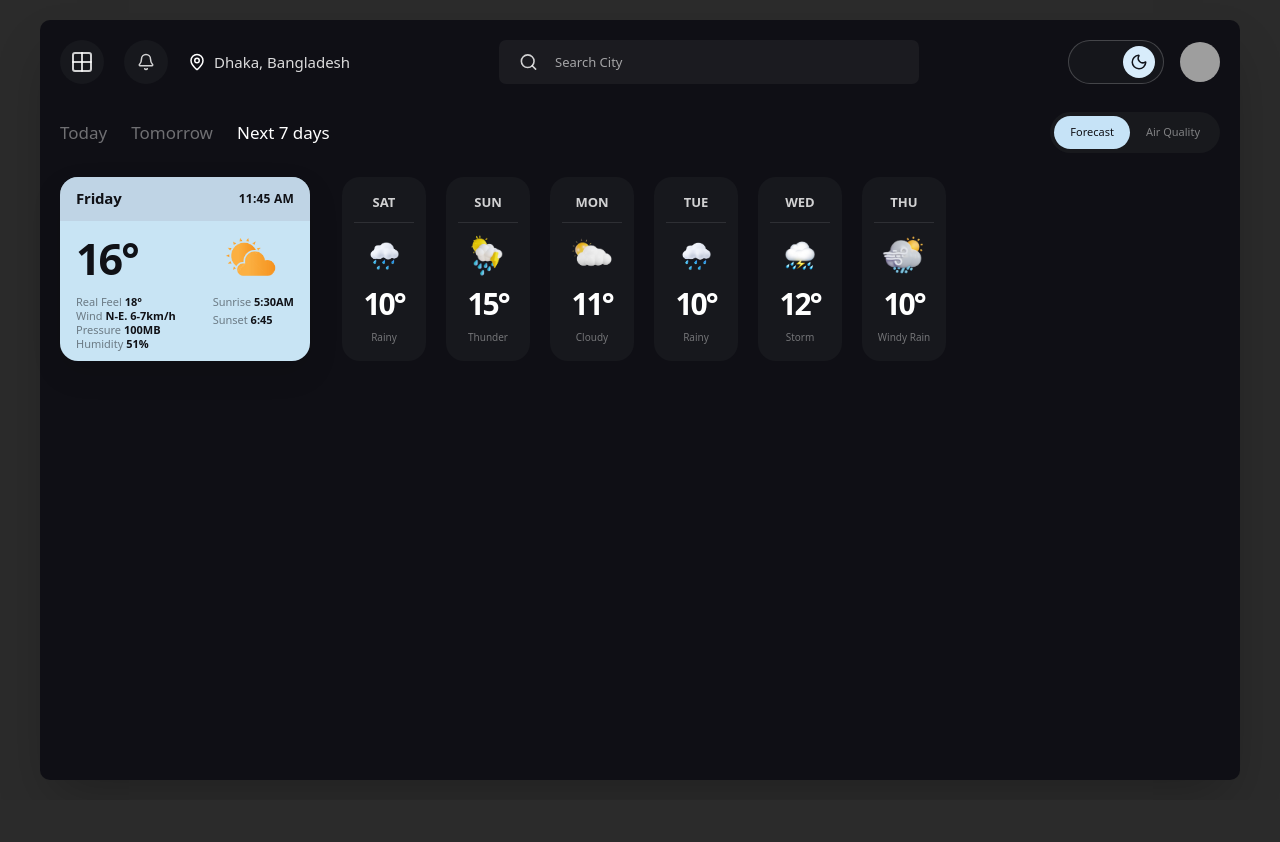
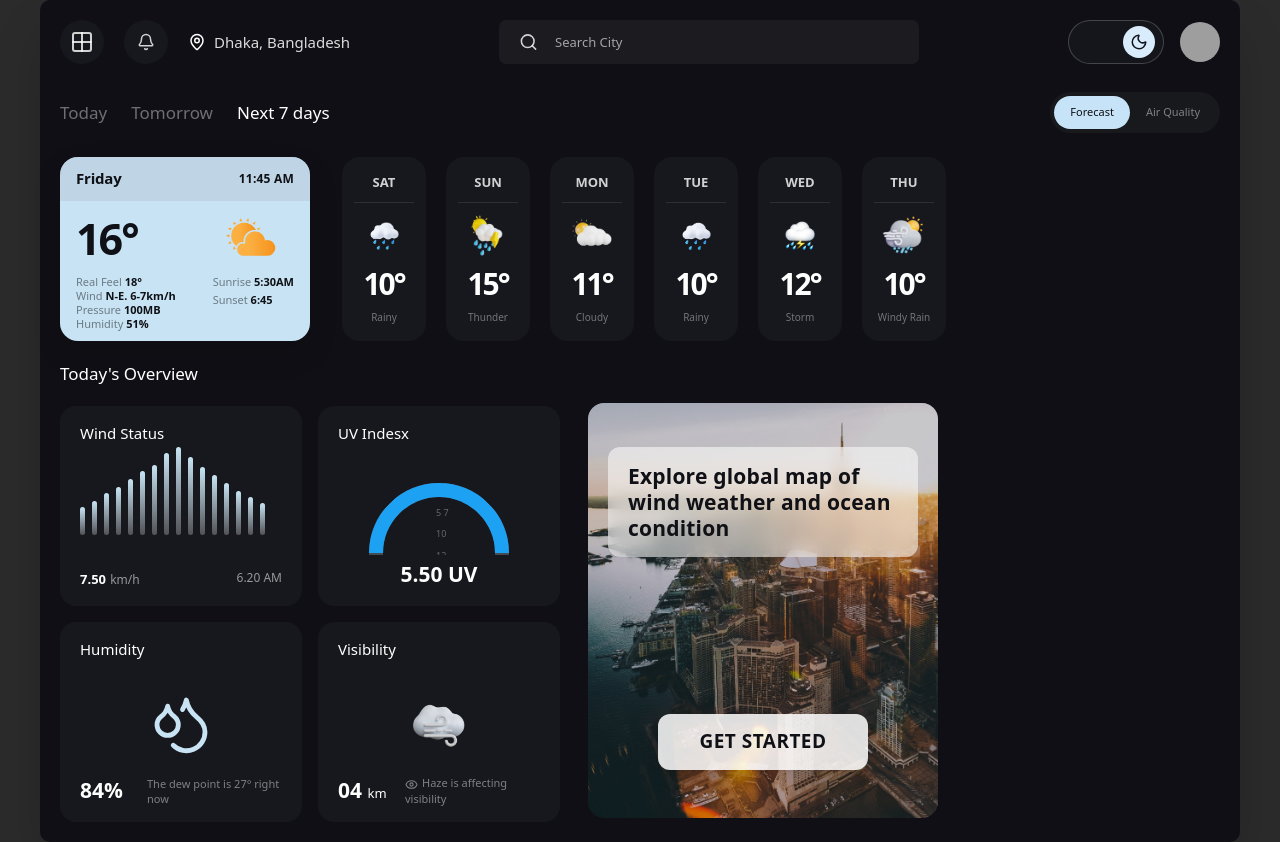
Before and after one commit to vahid2104/weather-dashboard, a Next.js app: page / in a window 1280 px wide. Before the commit the page ends 800 px from the top, so only its background shows below. Built offline with nearby package versions, Linux system fonts and the light colour scheme; grey boxes are pictures that could not be loaded.

Commit message:
feat: add overview section

```diff
--- a/src/components/Dashboard.tsx
+++ b/src/components/Dashboard.tsx
@@ -7,12 +7,15 @@ import {
   tabsData,
   todayWeather,
   weeklyForecast,
+  overviewData,
+  mapBannerData,
 } from "@/lib/mockData";
+import Overview from "./overview";
 
 const Dashboard = () => {
   return (
     <main className="flex justify-center items-center min-h-screen bg-[#2b2b2b] px-10 py10">
-      <div className="mx-auto h-190 w-305 rounded-[10px] bg-[#0f0f15] p-5 shadow-2xl">
+      <div className="mx-auto min-h-205 w-300 rounded-[10px] bg-[#0f0f15] p-5 shadow-2xl">
         <Navbar
           location={navbarData.location}
           searchPlaceholder={navbarData.searchPlaceholder}
@@ -28,6 +31,8 @@ const Dashboard = () => {
           <TodayWeatherCard weather={todayWeather} />
           <WeeklyForecast forecast={weeklyForecast} />
         </section>
+
+        <Overview data={overviewData} mapBanner={mapBannerData} />
       </div>
     </main>
   );
--- /dev/null
+++ b/src/components/overview/Overview.tsx
@@ -0,0 +1,189 @@
+"use client";
+
+import Image from "next/image";
+import { motion } from "framer-motion";
+import { Droplets, Eye } from "lucide-react";
+import { overviewStyles as styles } from "./overview.styles";
+
+type OverviewData = {
+  wind: {
+    title: string;
+    speed: string;
+    unit: string;
+    time: string;
+    bars: number[];
+  };
+  uvIndex: {
+    title: string;
+    value: string;
+    unit: string;
+    max: number;
+  };
+  humidity: {
+    title: string;
+    value: string;
+    unit: string;
+    description: string;
+  };
+  visibility: {
+    title: string;
+    value: string;
+    unit: string;
+    description: string;
+  };
+};
+
+type MapBannerData = {
+  title: string;
+  buttonText: string;
+  imageUrl: string;
+};
+
+type OverviewProps = {
+  data: OverviewData;
+  mapBanner: MapBannerData;
+};
+
+export default function Overview({ data, mapBanner }: OverviewProps) {
+  return (
+    <section className={styles.section}>
+      <div className={styles.leftContent}>
+        <h2 className={styles.title}>Today&apos;s Overview</h2>
+
+        <div className={styles.grid}>
+          <motion.article
+            initial={{ opacity: 0, y: 14 }}
+            animate={{ opacity: 1, y: 0 }}
+            transition={{ duration: 0.35, delay: 0.1 }}
+            className={styles.card}
+          >
+            <h3 className={styles.cardTitle}>{data.wind.title}</h3>
+
+            <div className={styles.windBars}>
+              {data.wind.bars.map((height, index) => (
+                <motion.div
+                  key={index}
+                  initial={{ height: 0 }}
+                  animate={{ height }}
+                  transition={{
+                    duration: 0.5,
+                    delay: index * 0.03,
+                    ease: "easeOut",
+                  }}
+                  className={styles.windBar}
+                />
+              ))}
+            </div>
+
+            <div className={styles.cardFooter}>
+              <p>
+                <span className={styles.footerValue}>{data.wind.speed}</span>{" "}
+                <span className={styles.footerMuted}>{data.wind.unit}</span>
+              </p>
+
+              <p className={styles.footerMuted}>{data.wind.time}</p>
+            </div>
+          </motion.article>
+
+          <motion.article
+            initial={{ opacity: 0, y: 14 }}
+            animate={{ opacity: 1, y: 0 }}
+            transition={{ duration: 0.35, delay: 0.15 }}
+            className={styles.card}
+          >
+            <h3 className={styles.cardTitle}>{data.uvIndex.title}</h3>
+
+            <div className={styles.uvWrapper}>
+              <div className={styles.uvGauge}>
+                <div className={styles.uvArcBase} />
+                <div className={styles.uvArcValue} />
+                <div className={styles.uvNumbers}>
+                  <p>5 7</p>
+                  <p className="mt-2">10</p>
+                  <p className="mt-2">12</p>
+                </div>
+              </div>
+
+              <p className={styles.uvValue}>
+                {data.uvIndex.value} {data.uvIndex.unit}
+              </p>
+            </div>
+          </motion.article>
+
+          <motion.article
+            initial={{ opacity: 0, y: 14 }}
+            animate={{ opacity: 1, y: 0 }}
+            transition={{ duration: 0.35, delay: 0.2 }}
+            className={styles.card}
+          >
+            <h3 className={styles.cardTitle}>{data.humidity.title}</h3>
+
+            <div className={styles.centerIcon}>
+              <Droplets size={64} className="text-[#c8e4f4]" strokeWidth={1.8} />
+            </div>
+
+            <div className={styles.bottomInfo}>
+              <p className={styles.bigValue}>
+                {data.humidity.value}
+                {data.humidity.unit}
+              </p>
+
+              <p className={styles.smallDescription}>
+                {data.humidity.description}
+              </p>
+            </div>
+          </motion.article>
+
+          <motion.article
+            initial={{ opacity: 0, y: 14 }}
+            animate={{ opacity: 1, y: 0 }}
+            transition={{ duration: 0.35, delay: 0.25 }}
+            className={styles.card}
+          >
+            <h3 className={styles.cardTitle}>{data.visibility.title}</h3>
+
+            <div className={styles.centerIcon}>
+              <Image
+                src="/icons/weather/foggy.png"
+                alt="Visibility fog icon"
+                width={82}
+                height={56}
+                className={styles.visibilityIcon}
+              />
+            </div>
+
+            <div className={styles.bottomInfo}>
+              <p className={styles.bigValue}>
+                {data.visibility.value}{" "}
+                <span className="text-[13px] font-medium">
+                  {data.visibility.unit}
+                </span>
+              </p>
+
+              <p className={styles.smallDescription}>
+                <Eye size={13} className="mr-1 inline text-white/45" />
+                {data.visibility.description}
+              </p>
+            </div>
+          </motion.article>
+        </div>
+      </div>
+
+      <motion.article
+        initial={{ opacity: 0, y: 14 }}
+        animate={{ opacity: 1, y: 0 }}
+        transition={{ duration: 0.4, delay: 0.3, ease: "easeOut" }}
+        className={styles.mapBanner}
+        style={{ backgroundImage: `url(${mapBanner.imageUrl})` }}
+      >
+        <div className={styles.mapOverlay} />
+
+        <div className={styles.mapTitleBox}>
+          <h3 className={styles.mapTitle}>{mapBanner.title}</h3>
+        </div>
+
+        <button className={styles.mapButton}>{mapBanner.buttonText}</button>
+      </motion.article>
+    </section>
+  );
+}
--- /dev/null
+++ b/src/components/overview/index.ts
@@ -0,0 +1 @@
+export { default } from "./Overview";
--- /dev/null
+++ b/src/components/overview/overview.styles.ts
@@ -0,0 +1,65 @@
+export const overviewStyles = {
+  section: "mt-5 flex items-start gap-7",
+
+  leftContent: "w-[500px]",
+
+  title: "text-[17px] font-medium text-white",
+
+  grid: "mt-5 grid grid-cols-2 gap-4",
+
+  card:
+    "h-[200px] flex flex-col justify-between rounded-[16px] bg-[#17181d] px-5 py-4 text-white",
+
+  cardTitle: "text-[15px] mb-2 font-medium text-white",
+
+  windBars: "mt-5 flex h-[48px] items-end gap-[7px]",
+
+  windBar:
+    "w-[5px] rounded-full bg-gradient-to-t from-white/25 to-[#c8e4f4]",
+
+  cardFooter: "mt-4 flex items-center justify-between",
+
+  footerValue: "text-[13px] font-semibold text-white",
+
+  footerMuted: "text-[12px] text-white/55",
+
+  uvWrapper: "mt-2 flex flex-col items-center",
+
+  uvGauge: "relative h-[72px] w-[140px] overflow-hidden",
+
+  uvArcBase:
+    "absolute left-0 top-0 h-[140px] w-[140px] rounded-full border-[14px] border-[#c8e4f4]/25",
+
+  uvArcValue:
+    "absolute left-0 top-0 h-[140px] w-[140px] rotate-45 rounded-full border-[14px] border-transparent border-l-[#1da1f2] border-t-[#1da1f2]",
+
+  uvNumbers:
+    "absolute left-[67px] top-[23px] text-[9px] text-white/35",
+
+  uvValue: "mt-1 text-[21px] font-semibold text-white",
+
+  centerIcon: "mt-5 flex justify-center",
+
+  visibilityIcon: "h-[54px] w-[82px] object-contain",
+
+  bottomInfo: "mt-4 flex items-end justify-between gap-4",
+
+  bigValue: "text-[21px] font-semibold text-white",
+
+  smallDescription: "max-w-[135px] text-[11px] leading-snug text-white/45",
+
+  mapBanner:
+    "relative mt-[42px] h-[415px] w-[350px] overflow-hidden rounded-[16px] bg-cover bg-center text-[#101116]",
+
+  mapOverlay:
+    "absolute inset-0 bg-black/20",
+
+  mapTitleBox:
+    "absolute left-5 right-5 top-11 rounded-[12px] bg-white/55 px-5 py-4 backdrop-blur-sm",
+
+  mapTitle:
+    "text-[21px] font-semibold leading-tight tracking-[0.2px]",
+
+  mapButton:
+    "absolute bottom-12 left-1/2 h-[56px] w-[210px] -translate-x-1/2 rounded-[12px] bg-white/85 text-[19px] font-semibold tracking-wide text-[#101116] shadow-lg transition hover:bg-white",
+};
--- a/src/lib/mockData.js
+++ b/src/lib/mockData.js
@@ -96,7 +96,7 @@ export const mapBannerData = {
   title: "Explore global map of wind weather and ocean condition",
   buttonText: "GET STARTED",
   imageUrl:
-    "https://images.unsplash.com/photo-1518391846015-55a9cc003b25?auto=format&fit=crop&w=900&q=80",
+    "/images/bg-img.jpg",
 };
 
 export const chanceOfRainData = {
```
Also changed, not shown: public/images/bg-img.jpg (added), src/components/OverviewCard.tsx (deleted).
